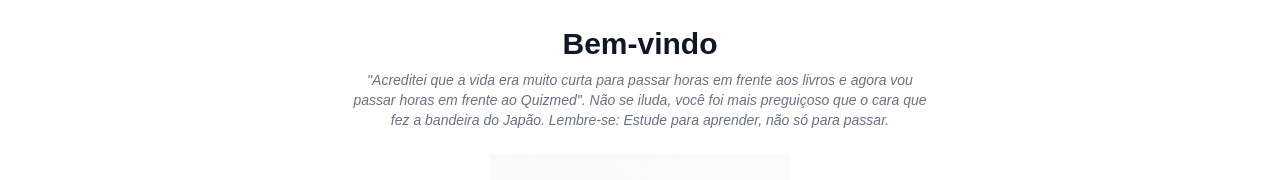
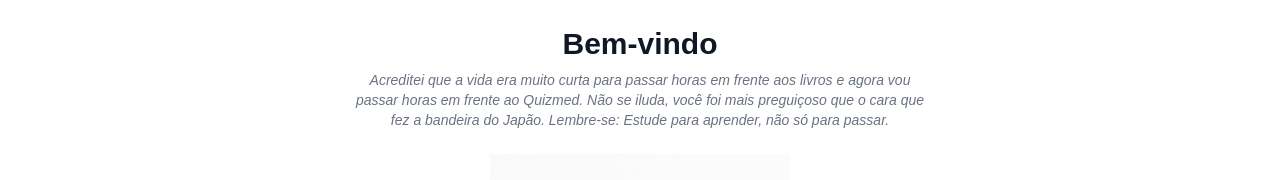
Before and after one commit to Guicpagani/quizmedunimax, a Next.js app: page / in a window 1280 px wide. Shown: the part 170-350 px from the top of the page. Built offline with nearby package versions, Linux system fonts and the light colour scheme.

Commit message:
Corrige aspas não escapadas para build na Vercel

```diff
--- a/src/app/page.js
+++ b/src/app/page.js
@@ -20,7 +20,7 @@
         <h2 className="text-3xl font-bold mb-2 text-center">Bem-vindo</h2>
 
         <p className="text-sm italic text-gray-500 mb-6 text-center max-w-xl">
-          "Acreditei que a vida era muito curta para passar horas em frente aos livros e agora vou passar horas em frente ao Quizmed".
+          Acreditei que a vida era muito curta para passar horas em frente aos livros e agora vou passar horas em frente ao Quizmed.
           Não se iluda, você foi mais preguiçoso que o cara que fez a bandeira do Japão. Lembre-se: Estude para aprender, não só para passar.
         </p>
 
```
